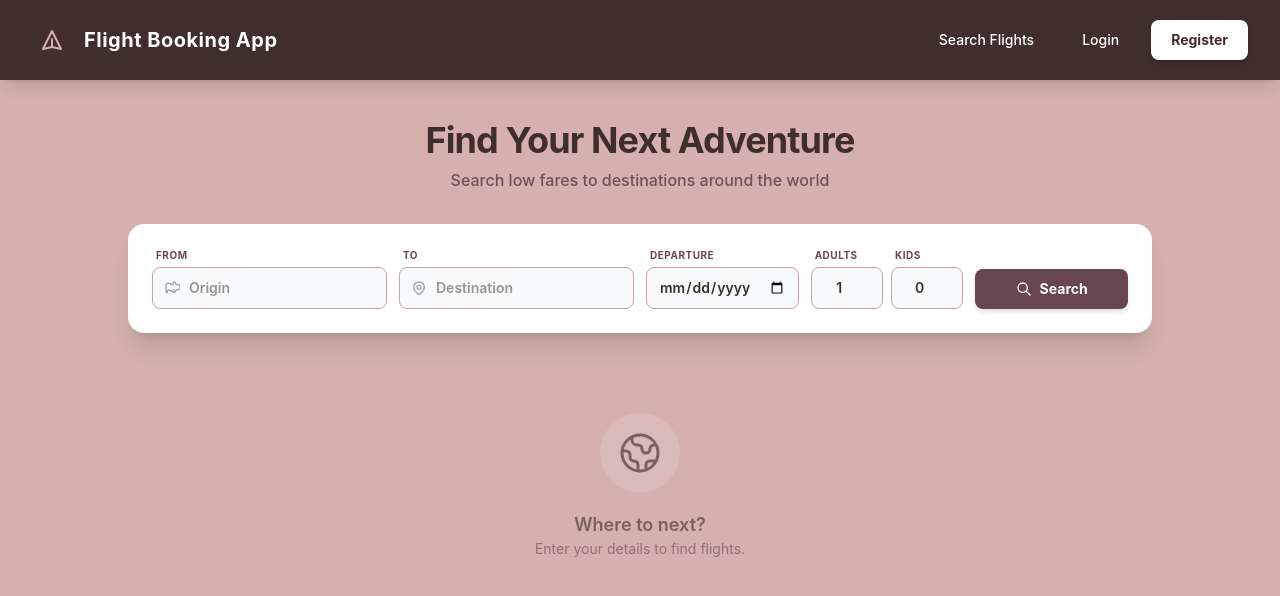
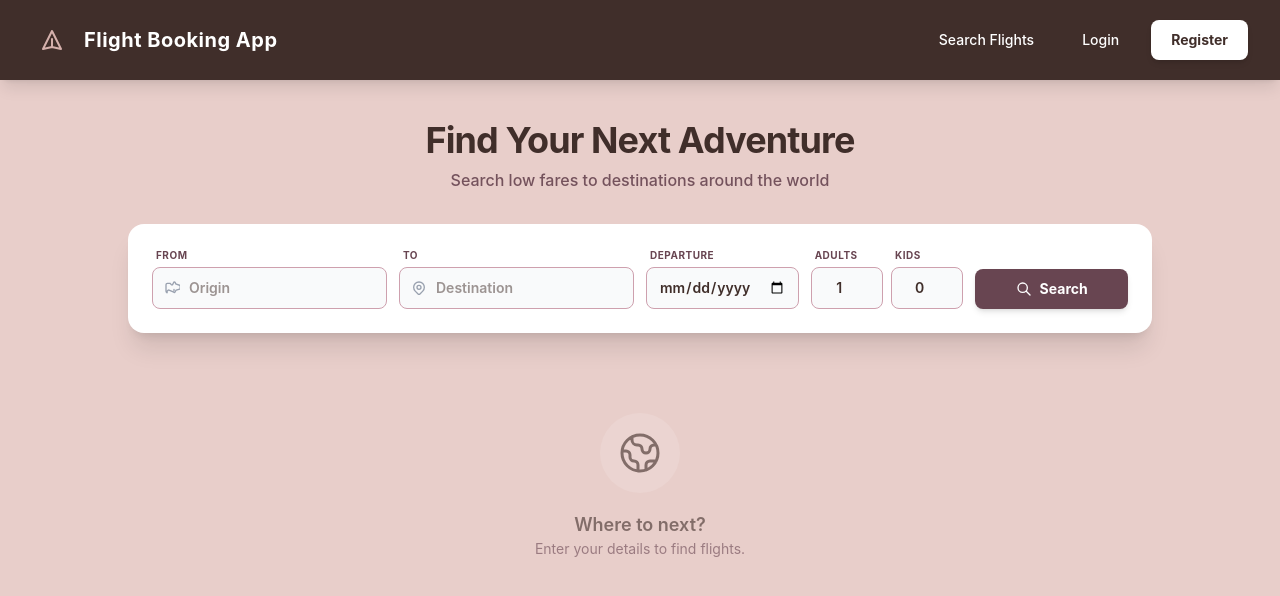
Before and after one commit to NaynaBisht/FlightBooking_Microservices_App, an Angular app in the folder frontend/flight-booking-ui/: page /flights in a window 1280 px wide. Shown: the top 596 px of the page. Built offline with nearby package versions, Linux system fonts and the light colour scheme.

Commit message:
Updated Report

```diff
--- a/frontend/flight-booking-ui/src/app/pages/flight-search/flight-search.html
+++ b/frontend/flight-booking-ui/src/app/pages/flight-search/flight-search.html
@@ -1,6 +1,6 @@
 <div
   class="min-h-screen py-10 px-4 transition-colors duration-500"
-  style="background-color: #D5B0AC;"
+  style="background-color: #e8ceca;"
 >
   <div class="max-w-5xl mx-auto space-y-8">
 
```
Also changed, not shown: 1 other file (tests, documents, lock files or other folders).
